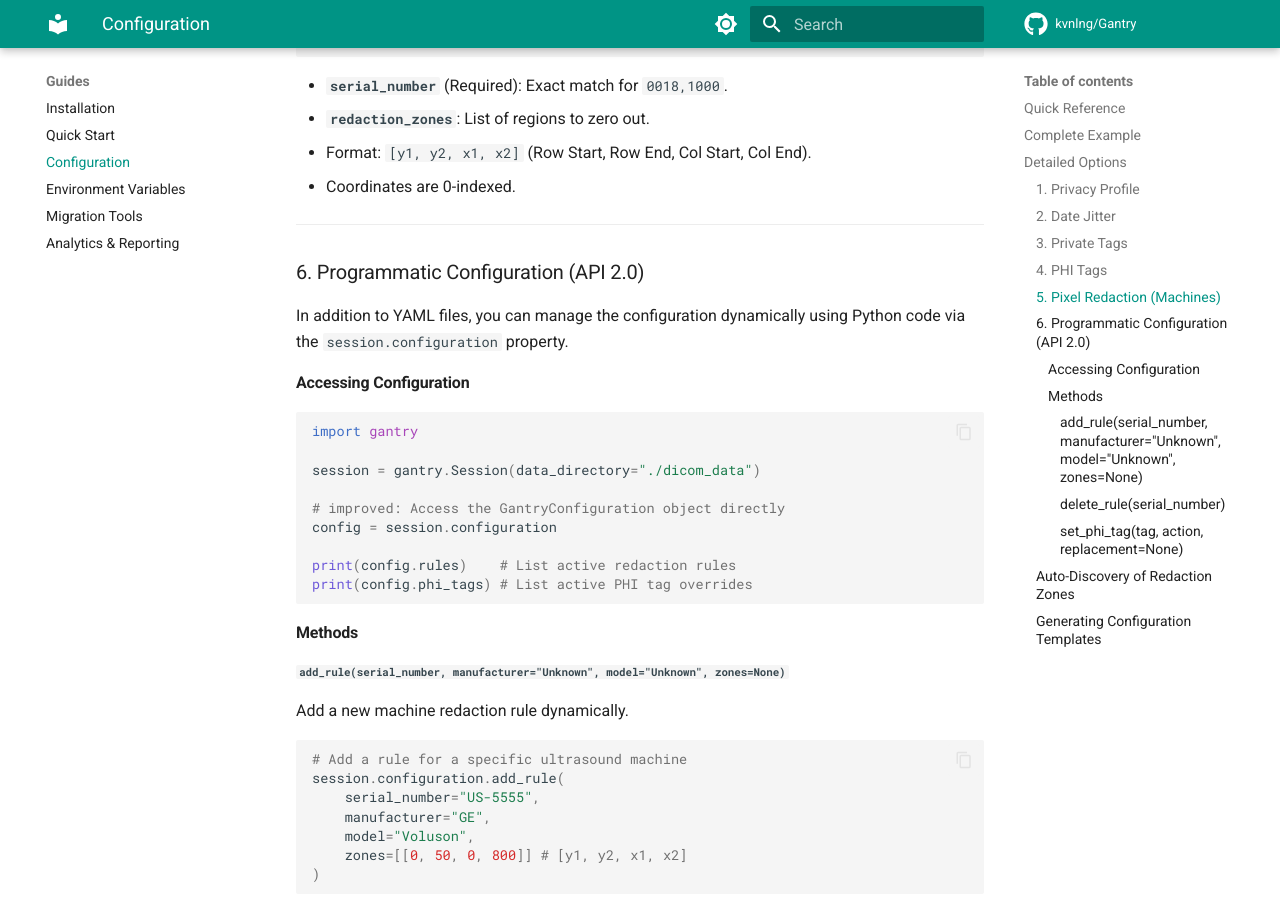
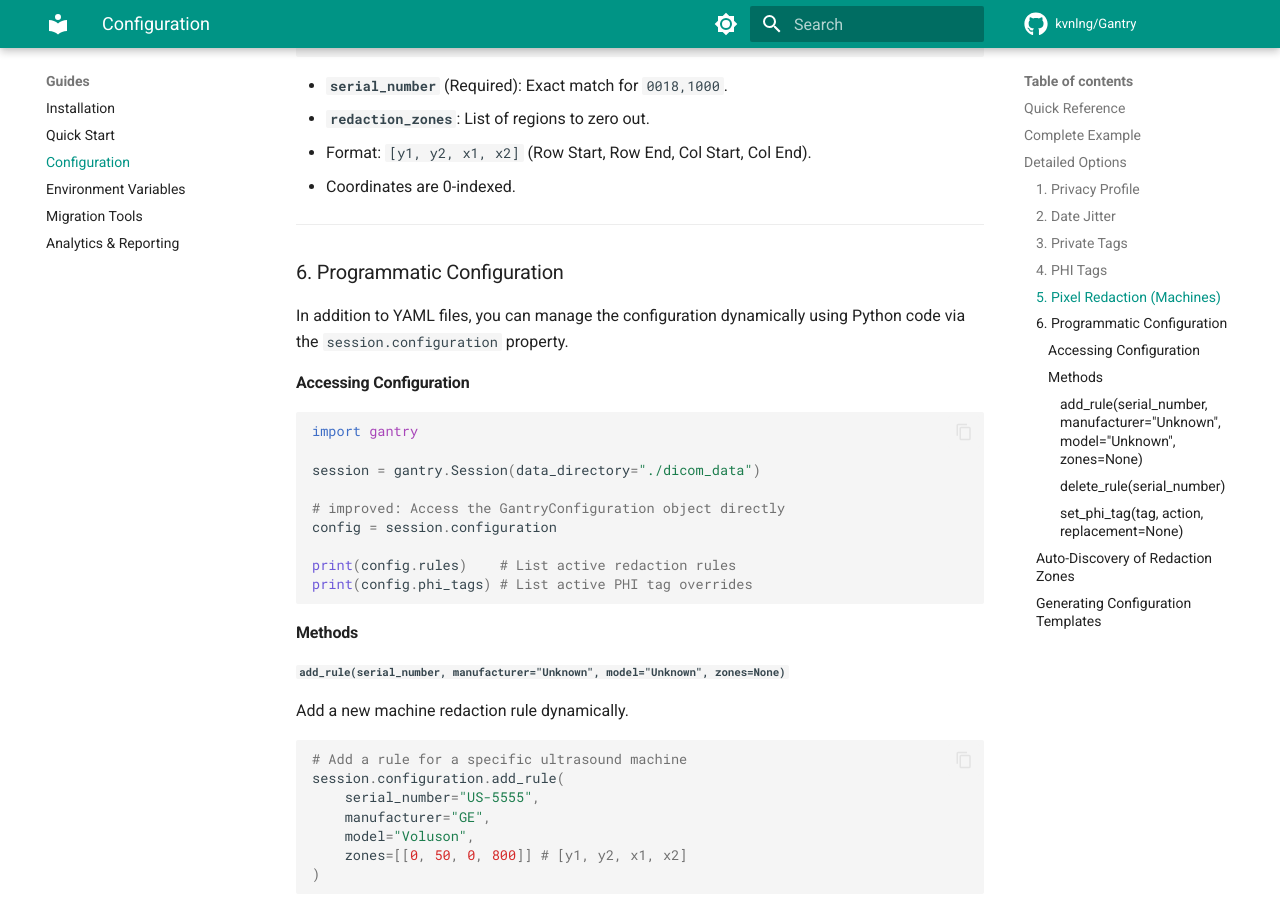
Before and after one commit to kvnlng/Gantry, an MkDocs documentation site: the page built from docs/configuration.md, in a window 1280 px wide and 900 px high, scrolled down 3493 px. Built offline with MkDocs 1.6.1 and Material for MkDocs 9.7.7, drawn with Linux system fonts in a browser that asks for light colours; comment, search, counter and statistics services are not loaded.

Commit message:
docs: remove "(API 2.0)" from "Programmatic Configuration" heading

```diff
--- a/docs/configuration.md
+++ b/docs/configuration.md
@@ -141,7 +141,7 @@ machines:
 
 ---
 
-### 6. Programmatic Configuration (API 2.0)
+### 6. Programmatic Configuration
 
 In addition to YAML files, you can manage the configuration dynamically using Python code via the `session.configuration` property.
 
```
